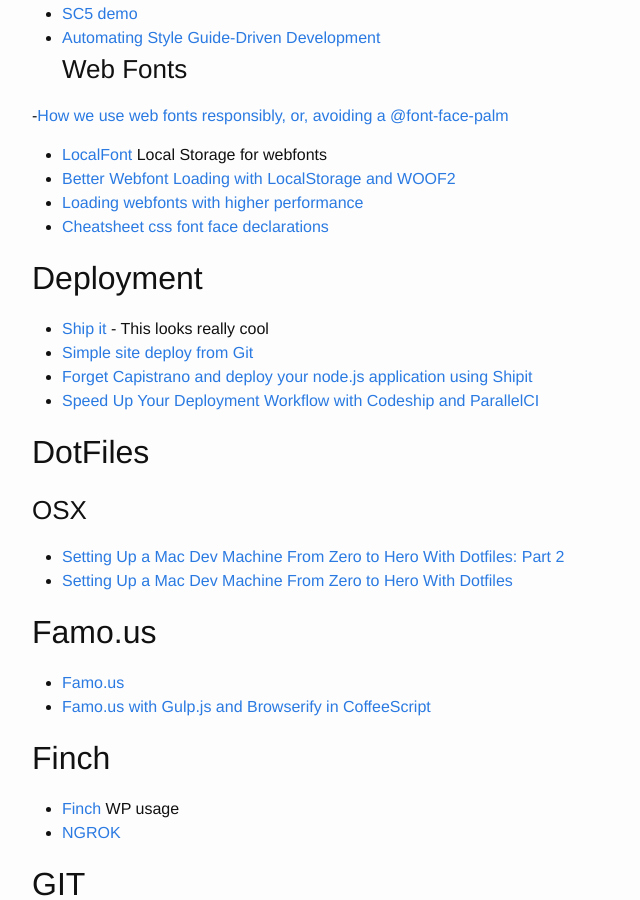
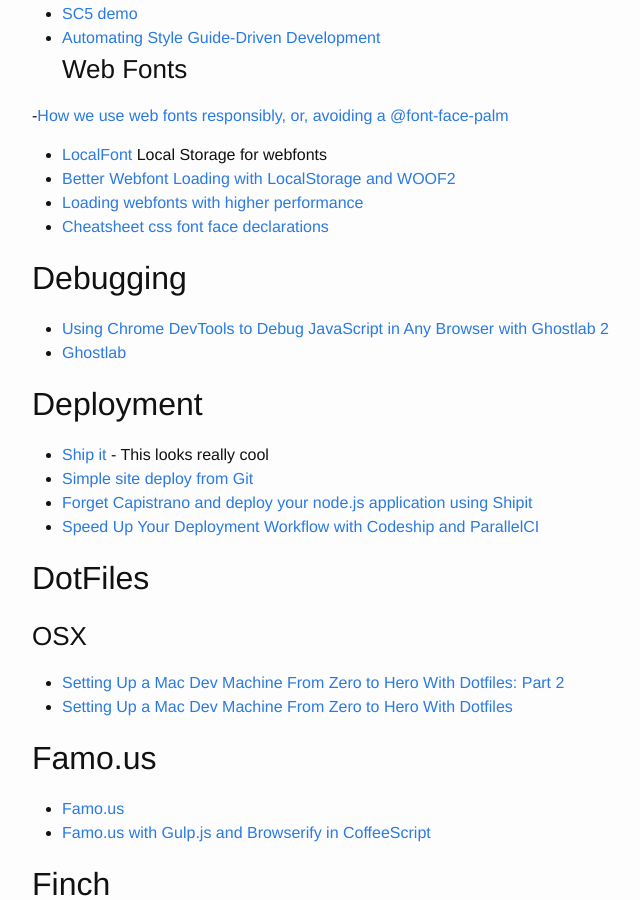
Before and after one commit to brownerd/brownerd.github.io, a Jekyll site: the page built from _posts/2015-01-01-reading-list-2015.md, in a window 1280 px wide and 900 px high, scrolled down 5655 px. Shown: the whole window, without its empty margins (238-878 px from the left). Built offline with Jekyll 4.4.1, drawn with Linux system fonts in a browser that asks for light colours; emoji names are drawn with the system emoji font.

Commit message:
ghostlab debugging

```diff
--- a/_posts/2015-01-01-reading-list-2015.md
+++ b/_posts/2015-01-01-reading-list-2015.md
@@ -320,6 +320,14 @@ I generally hate grids, but I'm listing these to remember them.
 - [Better Webfont Loading with LocalStorage and WOOF2](http://bdadam.com/blog/better-webfont-loading-with-localstorage-and-woff2.html)
 - [Loading webfonts with higher performance](http://bdadam.com/blog/loading-webfonts-with-high-performance.html)
 - [Cheatsheet css font face declarations](http://jdsteinbach.com/css/cheatsheet-css-font-face-declarations/)
+
+
+
+
+
+## Debugging
+- [Using Chrome DevTools to Debug JavaScript in Any Browser with Ghostlab 2](https://css-tricks.com/using-chrome-devtools-to-debug-javascript-in-any-browser-with-ghostlab-2/)
+- [Ghostlab](http://vanamco.com/ghostlab/)
 
 
 
```
